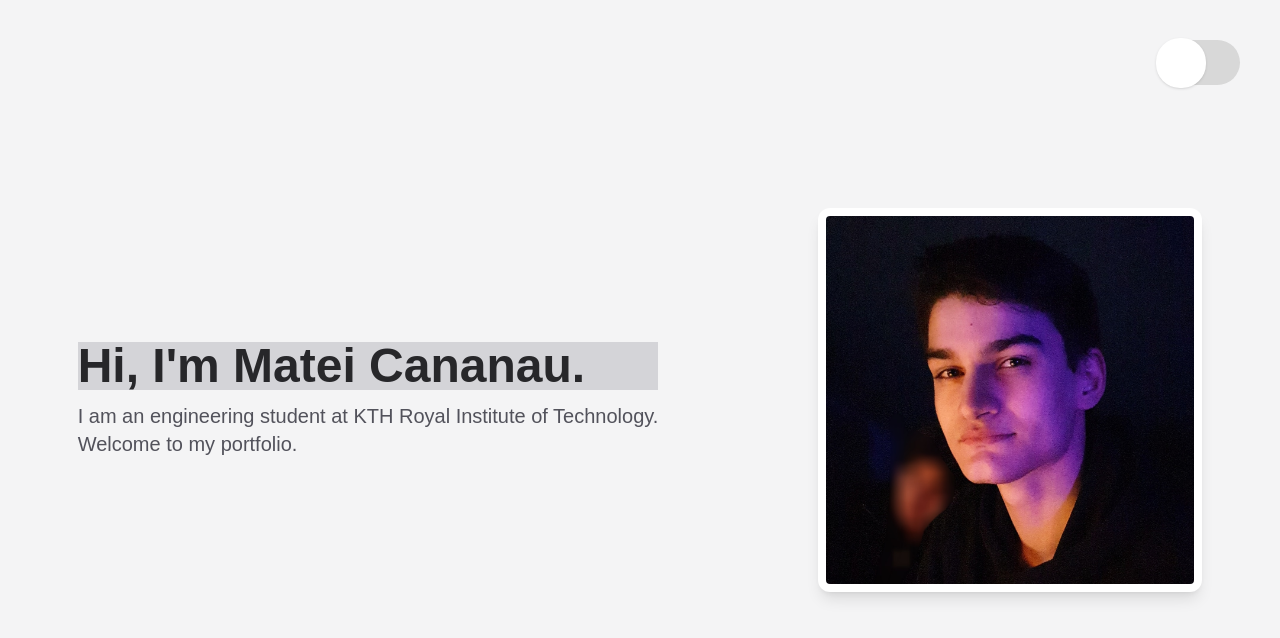
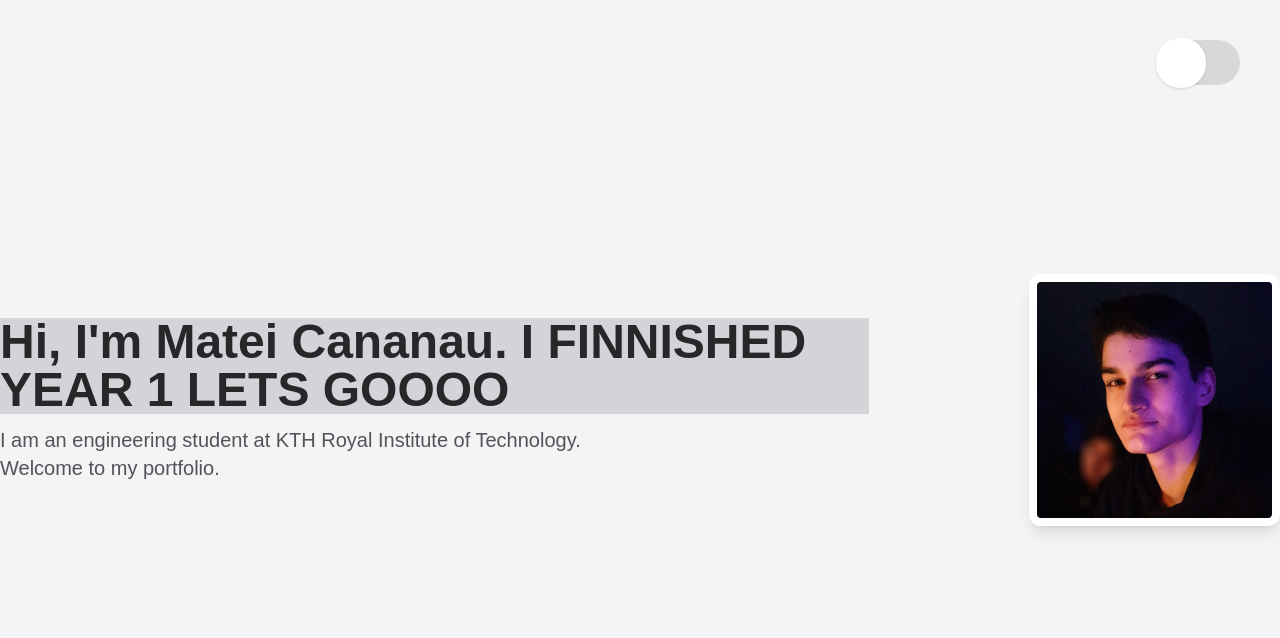
Before and after one commit to Matdrox/portfolio, a React (Create React App) app: page / in a window 1280 px wide. Shown: the top 638 px of the page. Built offline with nearby package versions, Linux system fonts and the light colour scheme.

Commit message:
FINISHED FIRST YEAR

```diff
--- a/src/components/Menu.js
+++ b/src/components/Menu.js
@@ -9,7 +9,7 @@ const Menu = ({ changePrimary }) => {
       {/* ADD LOAD ANIMATION */}
       {/* SHOW THAT YOU HAVE TO SCROLL */}
         <p className='bg-zinc-300 text-zinc-800 font-bold text-5xl'>
-          Hi, I'm Matei Cananau.
+          Hi, I'm Matei Cananau. I FINNISHED YEAR 1 LETS GOOOO
         </p>
         <p className='text-xl text-zinc-600'>
           I am an engineering student at KTH Royal Institute of Technology.
```
